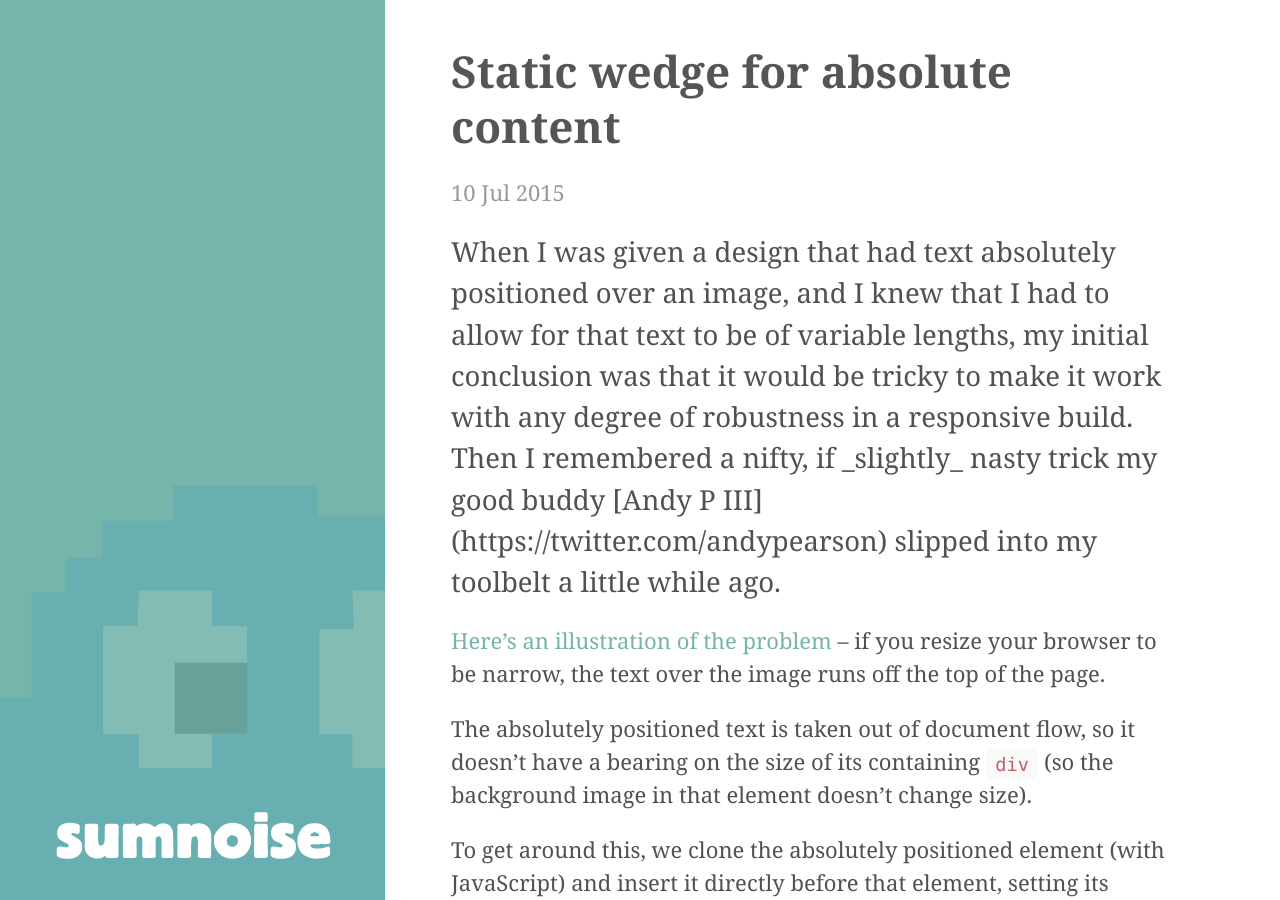
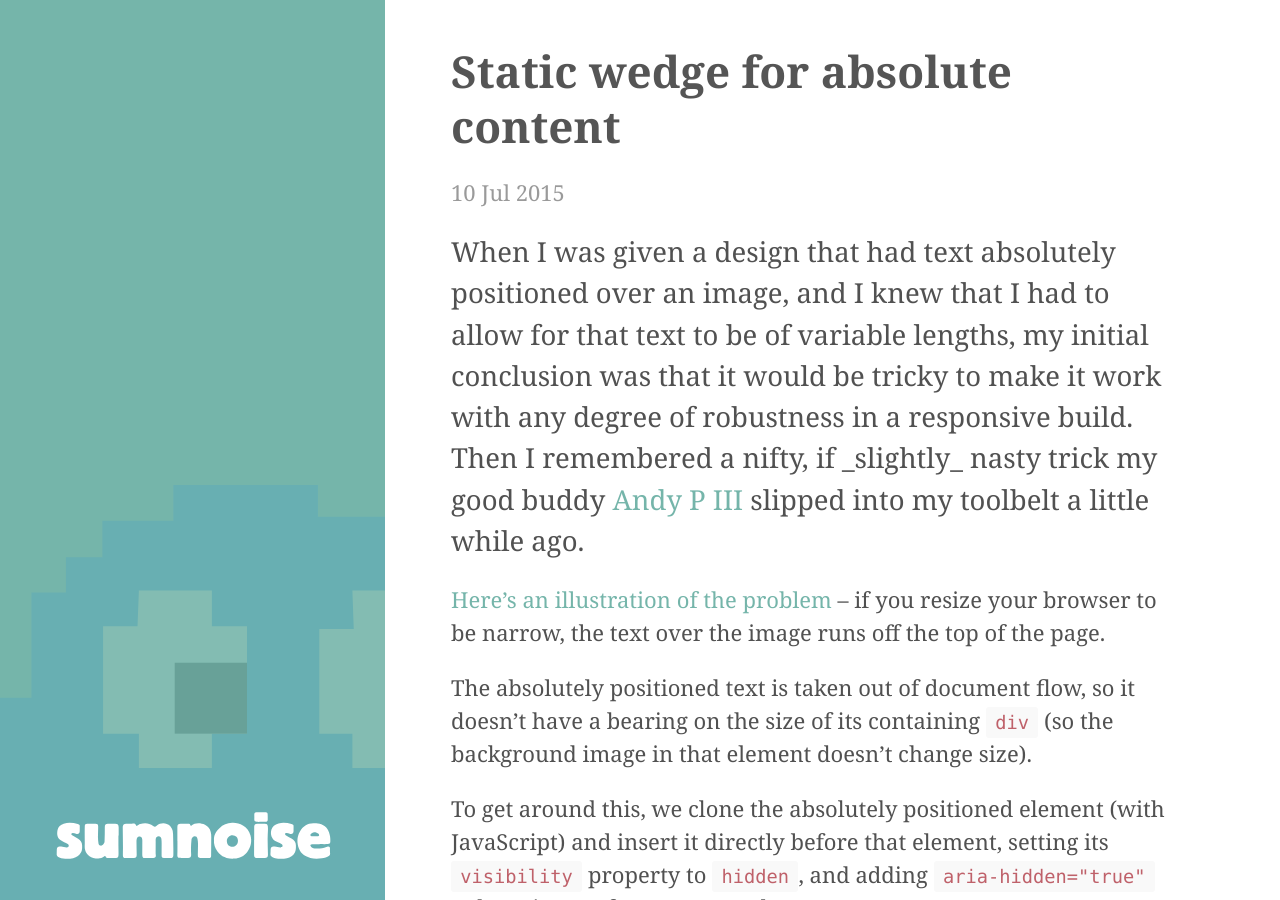
Before and after one commit to davidpmccormick/davidpmccormick.github.io, a Jekyll site: the page built from _posts/2015-07-10-absolute-text-on-image-wedge.md, in a window 1280 px wide and 900 px high. Built offline with Jekyll 4.4.1, drawn with Linux system fonts in a browser that asks for light colours; Markdown is read by kramdown in place of the engine named in the settings; some of the changed lines change nothing that is shown.

Commit message:
Use html anchor instead of markdown variant

```diff
--- a/_posts/2015-07-10-absolute-text-on-image-wedge.md
+++ b/_posts/2015-07-10-absolute-text-on-image-wedge.md
@@ -3,7 +3,7 @@
 title: Static wedge for absolute content
 ---
 
-<p class="lead">When I was given a design that had text absolutely positioned over an image, and I knew that I had to allow for that text to be of variable lengths, my initial conclusion was that it would be tricky to make it work with any degree of robustness in a responsive build. Then I remembered a nifty, if _slightly_ nasty trick my good buddy [Andy P III](https://twitter.com/andypearson) slipped into my toolbelt a little while ago.</p>
+<p class="lead">When I was given a design that had text absolutely positioned over an image, and I knew that I had to allow for that text to be of variable lengths, my initial conclusion was that it would be tricky to make it work with any degree of robustness in a responsive build. Then I remembered a nifty, if _slightly_ nasty trick my good buddy <a href="https://twitter.com/andypearson">Andy P III</a> slipped into my toolbelt a little while ago.</p>
 
 [Here's an illustration of the problem](http://output.jsbin.com/papiro) – if you resize your browser to be narrow, the text over the image runs off the top of the page.
 
```
